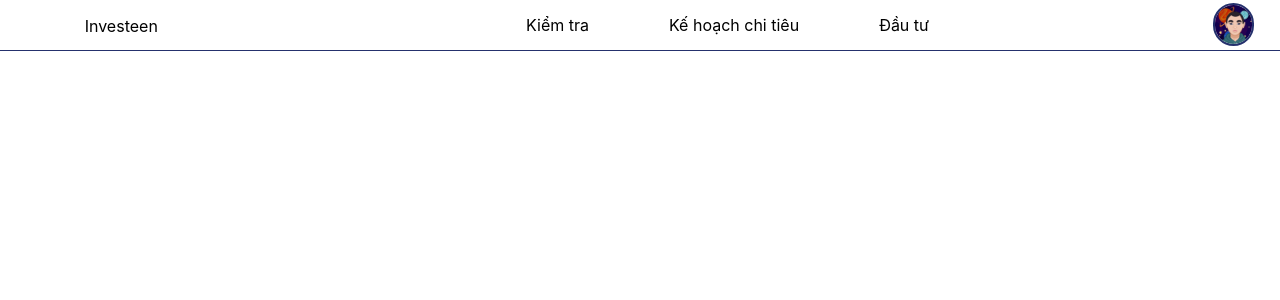
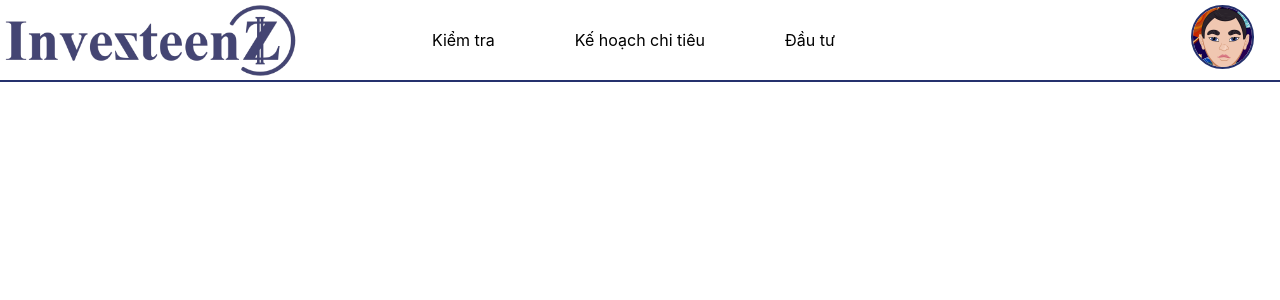
Before and after one commit to TanPuc/Investeen, a React (Create React App) app in the folder investeen/: page / in a window 1280 px wide. Shown: the top 300 px of the page. Built offline with nearby package versions, Linux system fonts and the light colour scheme.

Commit message:
Random Update?

```diff
--- a/investeen/src/App.css
+++ b/investeen/src/App.css
@@ -42,22 +42,29 @@
   /* text-align: center; */
   display: flex;
   flex-direction: row;
-  height: 50px;
+  height: 80px;
   width: 100%;
   border-bottom: #25316D;
   border-width: 0px;
-  border-bottom-width: 1px;
+  border-bottom-width: 2px;
   border-style: solid;
 }
 
 .App-Logo {
-  border: 0;
-  /* justify-content: center; */
-  /* align-items: center; */
-  /* text-align: center; */
-  width: 25%;
+  margin-top: 0.4%;
+  margin-right: 2%;
+  /* padding: 2px; */
+  width: 50px;
   height: auto;
-  /* border: #25316D solid 2px; */
+  /*overflow: hidden;
+  border-radius: 25px;
+  border: #25316D solid 2px;
+  display: flex;
+  justify-content: center; */
+}
+.Logo {
+  width: 300px;
+  height: auto;
 }
 .App-NavigationBarTopRight {
   display: flex;
@@ -79,18 +86,17 @@
 }
 
 .App-UserLogo {
-  margin-top: 0.2%;
+  margin-top: 0.4%;
   margin-right: 2%;
-  /* padding: 2px; */
-  width: 50px;
-  height: 39px;
+  width: 68px;
+  height: 60px;
   overflow: hidden;
-  border-radius: 25px;
+  border-radius: 40px;
   border: #25316D solid 2px;
-  /* display: flex;
-  justify-content: center; */
 }
 .User {
-  width: 40px;
-  height: 40px;
+  margin-top: -15px;
+  margin-left: -19.5px;
+  width: 100px;
+  height: 100;
 }
--- a/investeen/src/App.js
+++ b/investeen/src/App.js
@@ -5,7 +5,7 @@ function App() {
   return (
     <div className="App">
       <div className="App-NavigationBar">
-        <p className="App-Logo">Investeen</p>
+        <p className="App-Logo"><img className='Logo' src={require('./logo.png')}></img></p>
         <div className="App-NavigationBarTopRight">
           <a className="App-NavBox">Kiểm tra</a>
           <a className="App-NavBox">Kế hoạch chi tiêu</a>
@@ -18,7 +18,7 @@ function App() {
         <p>
           Edit <code>src/App.js</code> and save to reload.
         </p>
-        <a
+        <ae
           className="App-link"
           href="https://reactjs.org"
           target="_blank"
```
Also changed, not shown: investeen/src/logo.png (added), 1 other file (tests, documents, lock files or other folders).
